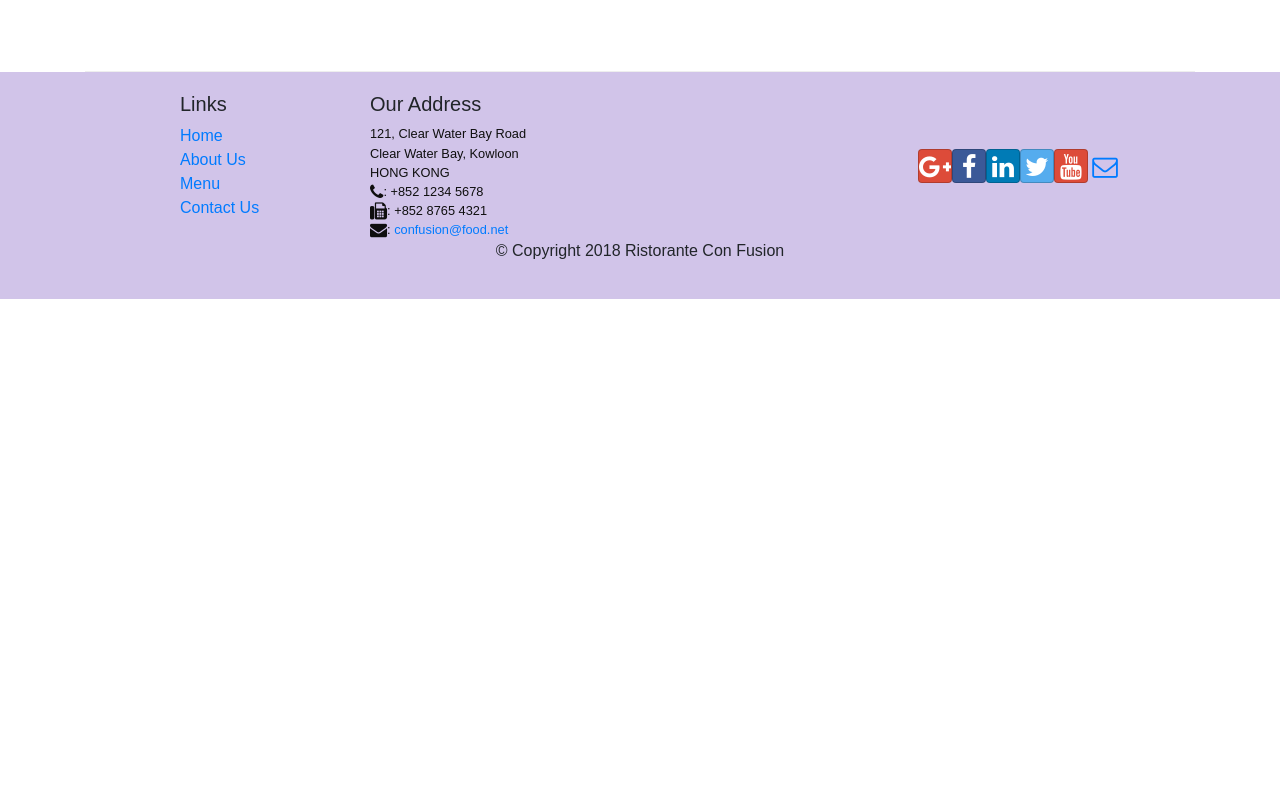
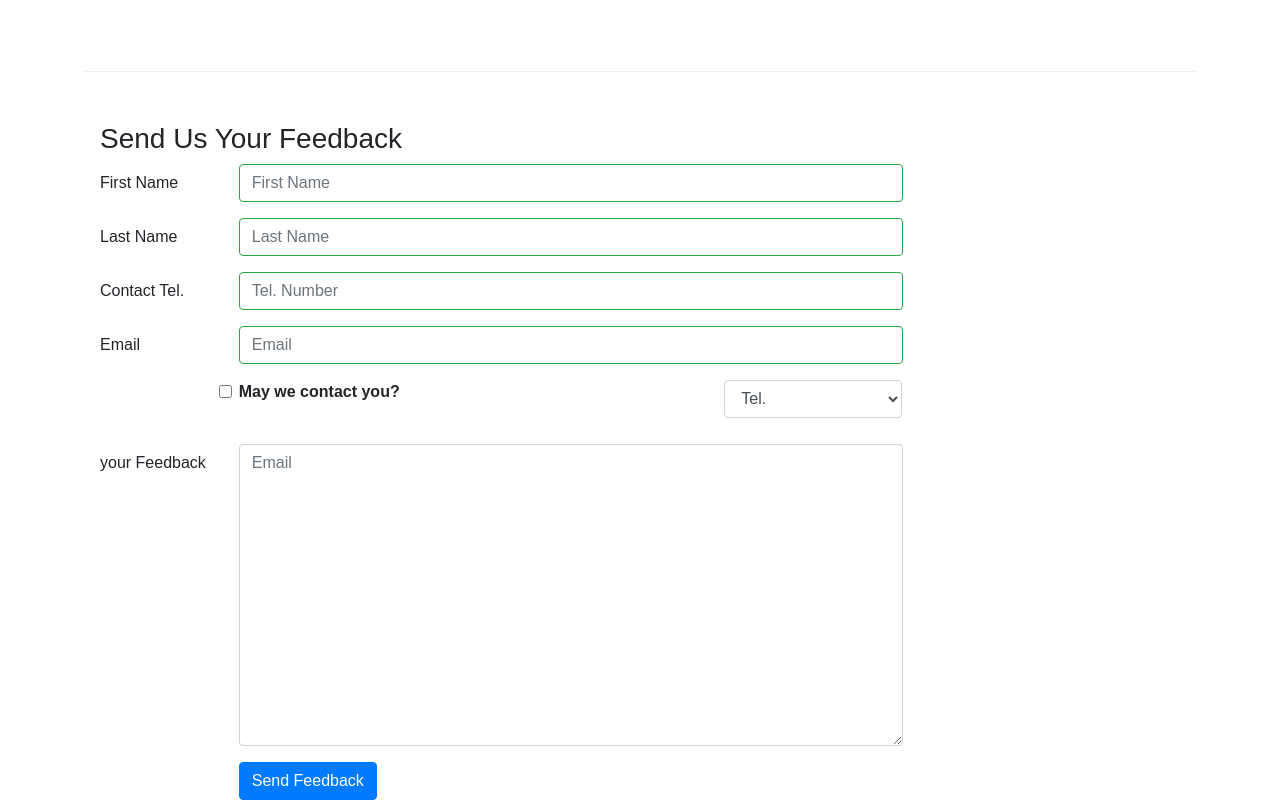
Before and after one commit to MinhTamPhan/reactjs, a React (Create React App) app: page /contactus in a window 1280 px wide. Shown: the part 800-1602 px from the top of the page. Before the commit the page ends 1099 px from the top, so only its background shows below. Built offline with nearby package versions, Linux system fonts and the light colour scheme.

Commit message:
form validation

```diff
--- a/src/components/ContactComponent.js
+++ b/src/components/ContactComponent.js
@@ -1,9 +1,83 @@
-import React from 'react';
-import { Card, CardImg, CardImgOverlay,
-  CardTitle, Breadcrumb, BreadcrumbItem } from 'reactstrap';
+import React, {Component} from 'react';
+import { Breadcrumb, BreadcrumbItem, Button, Form, FormGroup, Label, Input, Col, Row, FormFeedback  } from 'reactstrap';
   import {Link} from 'react-router-dom';
 
-function Contact(props) {
+class Contact extends Component {
+  constructor(props) {
+    super(props);
+    this.state = {
+      firstName: '',
+      lastName: '',
+      telNum: '',
+      email: '',
+      agree: false,
+      contactType: 'Tel.',
+      message: '',
+      touched: {
+        firstName: false,
+        firstName: false,
+        lastName: false,
+        telNum: false
+      }
+    }
+    this.handleSubmit = this.handleSubmit.bind(this);
+    this.handleInputChange = this.handleInputChange.bind(this);
+    this.handleBlur = this.handleBlur.bind(this);
+  }
+
+  handleInputChange(event) {
+    const target = event.target;
+    const value = target.type === 'checkbox' ? target.checked : target.value;
+    const name = target.name;
+
+    this.setState({
+      [name]: value
+    });
+  }
+
+  handleSubmit(event) {
+    console.log('current state is: ' + JSON.stringify(this.state));
+    alert('Current State is: ' + JSON.stringify(this.state));
+    event.preventDefault();
+  }
+
+  handleBlur = (feild) => (evt) => {
+    this.setState({
+      touched: {...this.state.touched, [feild]: true}
+    })
+  }
+
+  validate( firstName, lastName, telNum, email ) {
+    const error = {
+      firstName: '',
+      lastName: '',
+      telNum: '',
+      email: '',
+    }
+    if(this.state.touched.firstName && firstName.length < 3){
+      error.firstName = 'Fist Name Should be >= 3 character';
+    }
+    else if(this.state.touched.firstName && firstName.length > 10){
+      error.firstName = 'Fist Name Should be <= 10 character';
+    }
+    if(this.state.touched.lastName && lastName.length < 3){
+      error.lastName = 'Last Name Should be >= 3 character';
+    }
+    else if(this.state.touched.lastName && lastName.length > 10){
+      error.lastName = 'Last Name Should be <= 10 character';
+    }
+    const reg = /^\d+$/;
+    if(this.state.touched.telNum && !reg.test(telNum)) {
+      error.telNum = 'Last Name Should contain only number';
+    }
+    if(this.state.touched.email && email.split('').filter(x=>x==='@').length !== 1) {
+      error.email = 'Email shold contain a @';
+    }
+    return error;
+  }
+
+  render(){
+    const errors = this.validate(this.state.firstName, this.state.lastName, this.state.telNum, this.state.email);
     return(
       <div className="container">
             <div className="row">
@@ -47,8 +121,78 @@ function Contact(props) {
             </div>
           </div>
         </div>
+        <div className='row row-content'>
+          <div className='col-12'>
+            <h3> Send Us Your Feedback</h3>
+          </div>
+          <div className='col-12 col-md-9'>
+            <Form onSubmit={this.handleSubmit}>
+              <FormGroup row>
+                <Label for='firstName' md={2}>First Name</Label>
+                <Col md={10}>
+                  <Input type='text' id='firstName' name='firstName' placeholder='First Name' value={this.state.firstName} valid={errors.firstName === ''} invalid={errors.firstName !== ''}
+                  onBlur={this.handleBlur('firstName')}
+                  onChange={this.handleInputChange}/>
+                  <FormFeedback>{errors.firstName}</FormFeedback>
+                </Col>
+              </FormGroup>
+              <FormGroup row>
+                <Label for='lastName' md={2}>Last Name</Label>
+                <Col md={10}>
+                  <Input type='text' id='lastName' name='lastName' placeholder='Last Name' value={this.state.lastName} valid={errors.lastName === ''} invalid={errors.lastName !== ''}
+                   onBlur={this.handleBlur('lastName')} onChange={this.handleInputChange}/>
+                  <FormFeedback>{errors.lastName}</FormFeedback>
+                </Col>
+              </FormGroup>
+              <FormGroup row>
+                <Label for='telNum' md={2}>Contact Tel.</Label>
+                <Col md={10}>
+                  <Input type='text' id='telNum' name='telNum' placeholder='Tel. Number' value={this.state.telNum} valid={errors.telNum === ''} invalid={errors.telNum !== ''} onBlur={this.handleBlur('telNum')}  onChange={this.handleInputChange}/>
+                  <FormFeedback>{errors.telNum}</FormFeedback>
+                </Col>
+              </FormGroup>
+              <FormGroup row>
+                <Label for='email' md={2}>Email</Label>
+                <Col md={10}>
+                  <Input type='text' id='email' name='email' placeholder='Email' value={this.state.email} valid={errors.email === ''} invalid={errors.email !== ''}   onBlur={this.handleBlur('email')}  onChange={this.handleInputChange}/>
+                  <FormFeedback>{errors.email}</FormFeedback>
+                </Col>
+              </FormGroup>
+              <FormGroup row>
+                <Col md={{size: 6, offset:2}}>
+                  <FormGroup >
+                    <label check='true'>
+                      <Input type='checkbox' name='agree' checked={this.state.agree} onChange={this.handleInputChange}/>{' '}
+                      <strong>May we contact you?</strong>
+                    </label>
+                  </FormGroup>
+                </Col>
+                <Col md={{size: 3, offset:1}}>
+                  <Input type='select' name='contactType' value={this.state.contactType} onChange={this.handleInputChange}>
+                    <option> Tel.</option>
+                    <option>Email </option>
+                  </Input>
+                </Col>
+              </FormGroup>
+              <FormGroup row>
+                <Label for='feedBack' md={2}>your Feedback</Label>
+                <Col md={10}>
+                  <Input type='textarea' id='feedBack' rows='12' min-row='3' name='message' placeholder='Email' value={this.state.message} onChange={this.handleInputChange}/>
+                </Col>
+              </FormGroup>
+              <FormGroup row>
+                <Col md={{size:10, offset: 2}}>
+                 <Button type='submit' color='primary' >
+                 Send Feedback
+                 </Button>
+                </Col>
+              </FormGroup>
+            </Form>
+          </div>
+        </div>
       </div>
     );
   }
+}
 
 export default Contact;
```
Also changed, not shown: src/components/MainComponent.js (+0 -9 lines). Lines whose indentation alone changed are shown as unchanged.
